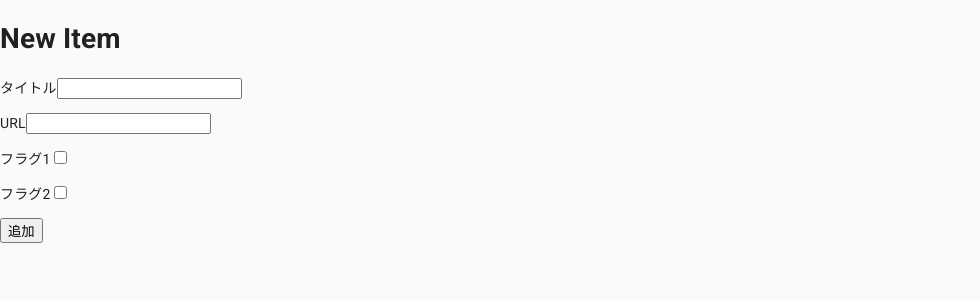
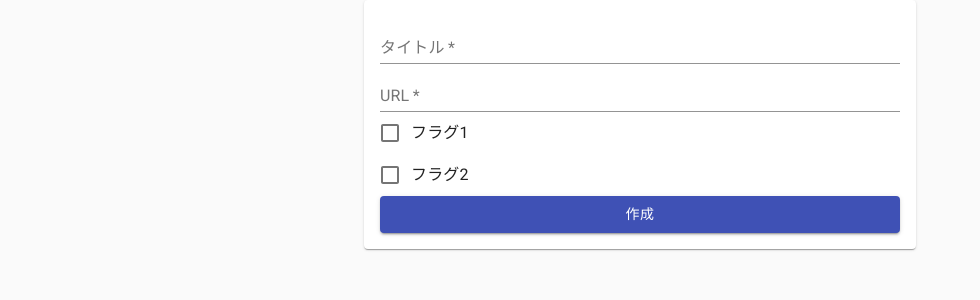
Before and after one commit to ozaki25/next-firebase, a Next.js app: page /items/new in a window 1280 px wide. Shown: the top 300 px of the page, without its empty margins (0-980 px from the left). Built offline with nearby package versions, Linux system fonts and the light colour scheme.

Commit message:
apply material-ui to new item

```diff
--- a/pages/items/new.tsx
+++ b/pages/items/new.tsx
@@ -1,5 +1,15 @@
 import { ChangeEvent, FormEvent, useState } from 'react';
 import Head from 'next/head';
+import {
+  Box,
+  Button,
+  Checkbox,
+  Container,
+  FormControlLabel,
+  FormGroup,
+  Paper,
+  TextField,
+} from '@material-ui/core';
 import { Item } from '../../interfaces';
 
 const defaultItem = {
@@ -35,52 +45,65 @@ export default function NewItem() {
     <>
       <Head>
         <title>New Item</title>
-        <link rel="icon" href="/favicon.ico" />
       </Head>
-      <main>
-        <h1>New Item</h1>
+      <Container component="main" maxWidth="sm">
+        <Paper>
+          <Box p={2}>
             <form onSubmit={onSubmit}>
-          <p>
-            <label htmlFor="title">タイトル</label>
-            <input
+              <FormGroup>
+                <TextField
                   id="title"
                   name="title"
                   value={item.title}
+                  label="タイトル"
                   onChange={onChangeText}
+                  fullWidth
+                  required
                 />
-          </p>
-          <p>
-            <label htmlFor="url">URL</label>
-            <input
+                <TextField
                   id="url"
                   name="url"
                   value={item.url}
+                  label="URL"
                   onChange={onChangeText}
+                  fullWidth
+                  required
                 />
-          </p>
-          <p>
-            <label htmlFor="flag1">フラグ1</label>
-            <input
+                <FormControlLabel
+                  label="フラグ1"
+                  control={
+                    <Checkbox
                       id="flag1"
                       name="flag1"
-              type="checkbox"
                       checked={item.flag1}
                       onChange={onChangeRadio}
                     />
-          </p>
-          <p>
-            <label htmlFor="flag2">フラグ2</label>
-            <input
+                  }
+                />
+                <FormControlLabel
+                  label="フラグ2"
+                  control={
+                    <Checkbox
                       id="flag2"
                       name="flag2"
-              type="checkbox"
                       checked={item.flag2}
                       onChange={onChangeRadio}
                     />
-          </p>
-          <button>追加</button>
+                  }
+                />
+              </FormGroup>
+              <Button
+                type="submit"
+                color="primary"
+                variant="contained"
+                fullWidth
+              >
+                作成
+              </Button>
             </form>
-      </main>
+          </Box>
+        </Paper>
+      </Container>
     </>
   );
 }
```
Lines whose indentation alone changed are shown as unchanged.
